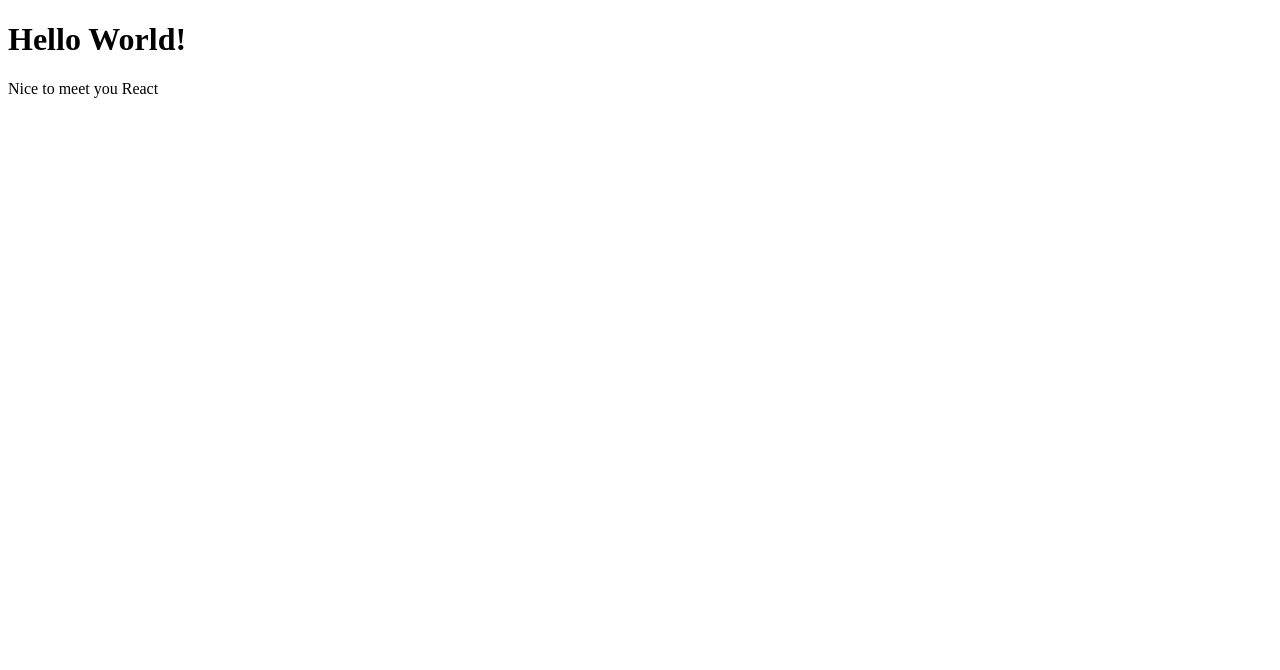
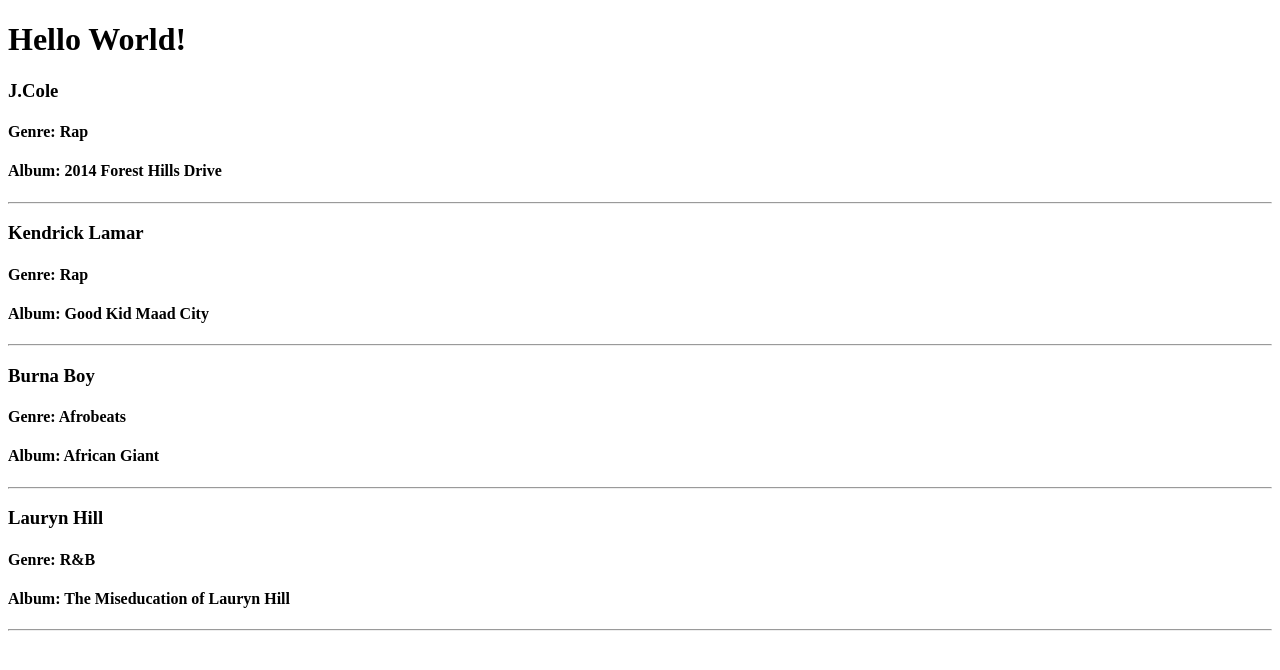
Before and after one commit to MugishaU/webpack_react, a React app: page / in a window 1280 px wide. Shown: the top 670 px of the page. Built offline with nearby package versions, Linux system fonts and the light colour scheme.

Commit message:
create loop using map and create element

```diff
--- a/src/App.js
+++ b/src/App.js
@@ -1,12 +1,66 @@
 import React from "react";
 class App extends React.Component {
   render() {
+    const music = [
+      {
+        artist: "J.Cole",
+        genre: "Rap",
+        album: "2014 Forest Hills Drive",
+        coverArt: "",
+        songs: ["No Role Modelz", "G.O.M.D.", "Apparently"],
+      },
+      {
+        artist: "Kendrick Lamar",
+        genre: "Rap",
+        album: "Good Kid Maad City",
+        coverArt: "",
+        songs: ["Don't kill my vibe", "Money Trees", "Poetic Justice"],
+      },
+      {
+        artist: "Burna Boy",
+        genre: "Afrobeats",
+        album: "African Giant",
+        coverArt: "",
+        songs: ["Gum Body", "African Giant", "Dangote"],
+      },
+      {
+        artist: "Lauryn Hill",
+        genre: "R&B",
+        album: "The Miseducation of Lauryn Hill",
+        coverArt: "",
+        songs: ["To Zion", "Nothing Even Matters", "Everything is Everything"],
+      },
+    ];
+    const hold = [];
+
     return (
       <>
         <h1>Hello World!</h1>
-        <p>Nice to meet you React</p>
+
+        <div>
+          {music.map((item) => {
+            return (
+              <Card
+                artist={item.artist}
+                genre={item.genre}
+                album={item.album}
+              ></Card>
+            );
+          })}
+        </div>
       </>
     );
   }
 }
 export default App;
+
+function Card(props) {
+  return (
+    <>
+      <h3>{props.artist}</h3>
+      <h4>Genre: {props.genre}</h4>
+      <h4>Album: {props.album}</h4>
+      <hr></hr>
+    </>
+  );
+}
```
